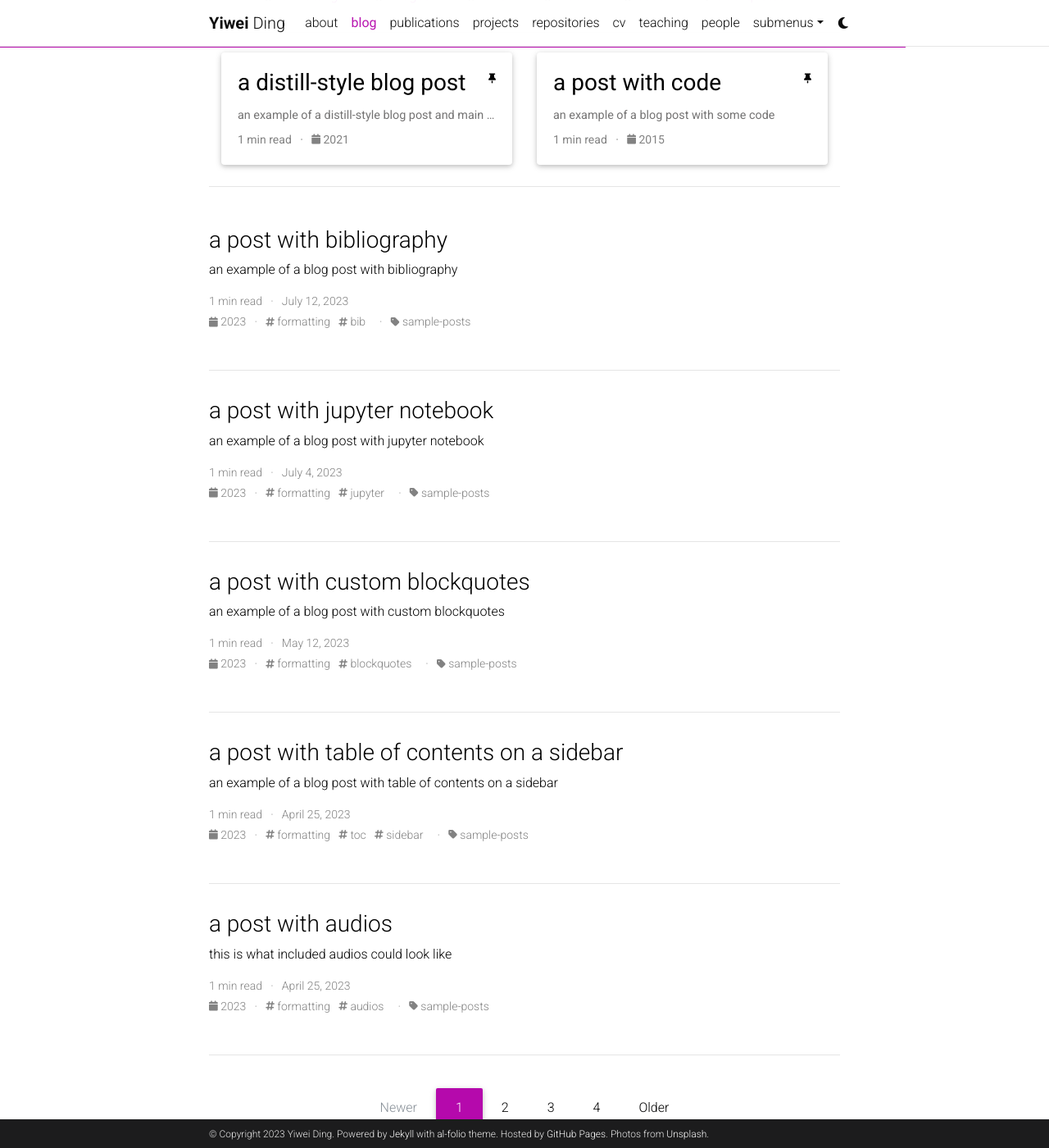
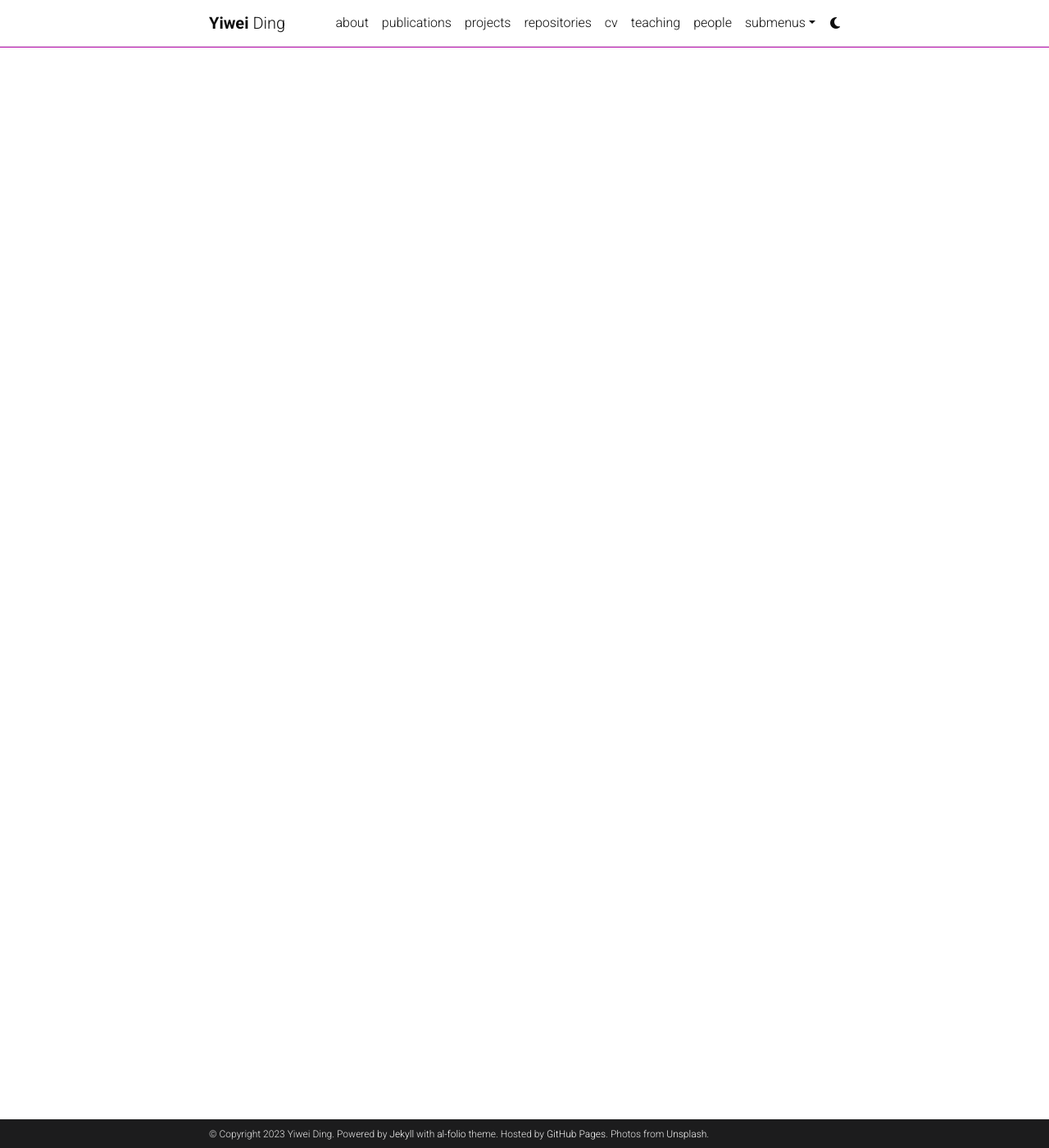
Before and after one commit to suncerock/suncerock.github.io, a Jekyll site: the page built from blog/index.html, in a window 1280 px wide and 1400 px high, scrolled down 385 px. Shown: the whole window at 82% size. Built offline with Jekyll 4.4.1, drawn with Linux system fonts in a browser that asks for light colours; the list of posts is cut into pages by our own code; comment, search, counter and statistics services are not loaded; a style sheet for code colours, icons or effects is not loaded; some of the changed text lies outside the part shown.

Commit message:
remove blog

```diff
--- a/_config.yml
+++ b/_config.yml
@@ -6,7 +6,7 @@
 first_name: Yiwei
 middle_name:
 last_name: Ding
-email: you@example.com
+email: yding402@gatech.com
 description: > # the ">" symbol means to ignore newlines until "footer_text:"
   A simple, whitespace theme for academics. Based on [*folio](https://github.com/bogoli/-folio) design.
 footer_text: >
@@ -120,18 +120,18 @@
 # Blog
 # -----------------------------------------------------------------------------
 
-blog_name: al-folio # blog_name will be displayed in your blog page
-blog_nav_title: blog # your blog must have a title for it to be displayed in the nav bar
-blog_description: a simple whitespace theme for academics
-permalink: /blog/:year/:title/
+# blog_name: al-folio # blog_name will be displayed in your blog page
+# blog_nav_title: blog # your blog must have a title for it to be displayed in the nav bar
+# blog_description: a simple whitespace theme for academics
+# permalink: /blog/:year/:title/
 
-# Pagination
-pagination:
-  enabled: true
+# # Pagination
+# pagination:
+#   enabled: true
 
-related_blog_posts:
-  enabled: true
-  max_related: 5
+# related_blog_posts:
+#   enabled: true
+#   max_related: 5
 
 # Giscus comments (RECOMMENDED)
 # Follow instructions on https://giscus.app/ to setup for your repo to fill out
--- a/_includes/header.html
+++ b/_includes/header.html
@@ -54,7 +54,7 @@
               {% if site.blog_nav_title %}
               <!-- Blog -->
               <li class="nav-item {% if page.url contains 'blog' %}active{% endif %}">
-                <a class="nav-link" href="{{ '/blog/' | relative_url }}">{{ site.blog_nav_title }}
+                <!-- <a class="nav-link" href="{{ '/blog/' | relative_url }}">{{ site.blog_nav_title }} -->
                   {%- if page.url contains 'blog' -%}
                   <span class="sr-only">(current)</span>
                   {%- endif -%}
```
